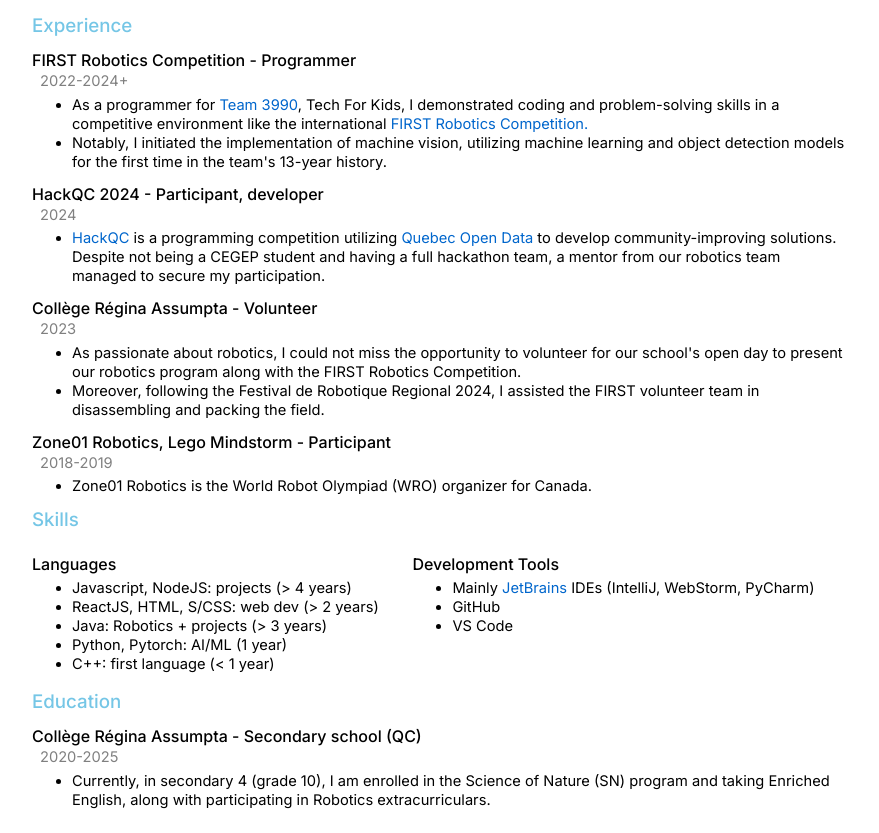
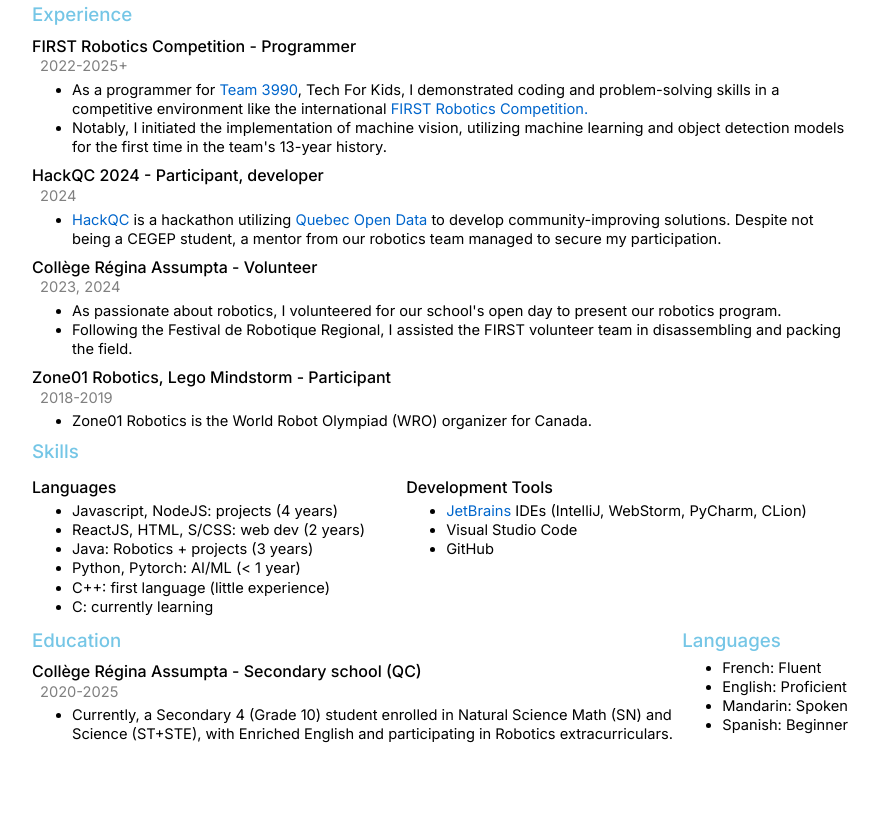
Before and after one commit to jerryxfu/curriculum-vitae, a plain HTML site: page index.html in a window 1280 px wide. Shown: the part 141-974 px from the top of the page, without its empty margins (200-1079 px from the left). After the commit the page ends 909 px from the top, so only its background shows below. Drawn offline with Linux system fonts and the light colour scheme.

Commit message:
added content and tuned styles

```diff
--- a/index.css
+++ b/index.css
@@ -1,5 +1,4 @@
 * {
-    /*font-family: "Nunito Sans", sans-serif;*/
     font-family: "Inter", sans-serif;
     font-optical-sizing: auto;
     font-style: normal;
@@ -30,23 +29,23 @@ body {
 h1 {
     font-size: 25pt;
     font-weight: 500;
-    margin: 0 0 0.5em 0;
+    margin: 0 0 0.75rem 0;
 }
 
 h2 {
     font-weight: 500;
-    margin: 0 0 0.5em 0;
+    margin: 0 0 0.25em 0;
 }
 
 h3 {
     color: #75c6e6; /* 68% HS(L) fav */
     font-weight: 500;
-    margin: 0.75rem 0 0.5em 0;
+    margin: 0.50rem 0 0.35rem 0;
 }
 
 h4 {
     font-weight: 500;
-    margin: 0.75rem 0 0 0;
+    margin: 0.50rem 0 0 0;
 }
 
 p, ul {
@@ -60,7 +59,7 @@ ul {
     margin: 0.25rem 0;
 }
 
-.small-gray-text {
+.subtext {
     font-size: 11pt;
     color: gray;
     margin-left: 0.5rem;
--- a/index.html
+++ b/index.html
@@ -11,6 +11,7 @@
     <link rel="stylesheet" type="text/css" href="styles.css">
     <link rel="icon" type="image/png" href="assets/favicon.png">
 </head>
+
 <body>
 <div id="cv">
     <div class="flex-container">
@@ -18,8 +19,9 @@
             <h1>Jerry Fu</h1>
             <h2>Software Developer Intern</h2>
 
-            <p>Montreal, Quebec, Canada | H2P 2A7</p>
+            <p style="margin-bottom: 0.25rem">Montreal, Quebec, Canada | H2P 2A7</p>
         </div>
+
         <div class="flex-item" style="margin-top: 2rem">
             <p>
                 <a href="mailto:jerryfu_mc@outlook.com">jerryfu_mc@outlook.com</a>
@@ -37,12 +39,12 @@
     <h3>Experience</h3>
 
     <h4>FIRST Robotics Competition - Programmer</h4>
-    <p class="small-gray-text">2022-2024+</p>
+    <p class="subtext">2022-2025+</p>
     <ul>
         <li>
             As a programmer for <a href="https://www.team3990.com/" target="_blank">Team 3990</a>, Tech For Kids, I demonstrated coding and problem-solving
-            skills in a competitive environment like the international
-            <a href="https://www.firstinspires.org/robotics/frc" target="_blank">FIRST Robotics Competition.</a>
+            skills in a competitive environment like the international <a href="https://www.firstinspires.org/robotics/frc" target="_blank">FIRST Robotics
+            Competition.</a>
         </li>
         <li>
             Notably, I initiated the implementation of machine vision, utilizing machine learning and object detection models for the first time in the team's
@@ -51,29 +53,28 @@
     </ul>
 
     <h4>HackQC 2024 - Participant, developer</h4>
-    <p class="small-gray-text">2024</p>
+    <p class="subtext">2024</p>
     <ul>
         <li>
-            <a href="https://hackqc.ca/" target="_blank">HackQC</a> is a programming competition utilizing
+            <a href="https://hackqc.ca/" target="_blank">HackQC</a> is a hackathon utilizing
             <a href="https://www.donneesquebec.ca/" target="_blank">Quebec Open Data</a> to develop community-improving solutions. Despite not being a CEGEP
-            student and having a full hackathon team, a mentor from our robotics team managed to secure my participation.
+            student, a mentor from our robotics team managed to secure my participation.
         </li>
     </ul>
 
     <h4>Collège Régina Assumpta - Volunteer</h4>
-    <p class="small-gray-text">2023</p>
+    <p class="subtext">2023, 2024</p>
     <ul>
         <li>
-            As passionate about robotics, I could not miss the opportunity to volunteer for our school's open day to present our robotics program along with the
-            FIRST Robotics Competition.
+            As passionate about robotics, I volunteered for our school's open day to present our robotics program.
         </li>
         <li>
-            Moreover, following the Festival de Robotique Regional 2024, I assisted the FIRST volunteer team in disassembling and packing the field.
+            Following the Festival de Robotique Regional, I assisted the FIRST volunteer team in disassembling and packing the field.
         </li>
     </ul>
 
     <h4>Zone01 Robotics, Lego Mindstorm - Participant</h4>
-    <p class="small-gray-text">2018-2019</p>
+    <p class="subtext">2018-2019</p>
     <ul>
         <li>Zone01 Robotics is the World Robot Olympiad (WRO) organizer for Canada.</li>
     </ul>
@@ -81,37 +82,53 @@
     <!-- SKILLS -->
     <h3>Skills</h3>
     <div class="flex-container">
-        <div class="flex-item">
+        <div class="flex-item" style="white-space: nowrap">
             <h4>Languages</h4>
             <ul>
-                <li>Javascript, NodeJS: projects (> 4 years)</li>
-                <li>ReactJS, HTML, S/CSS: web dev (> 2 years)</li>
-                <li>Java: Robotics + projects (> 3 years)</li>
-                <li>Python, Pytorch: AI/ML (1 year)</li>
-                <li>C++: first language (< 1 year)</li>
+                <li>Javascript, NodeJS: projects (4 years)</li>
+                <li>ReactJS, HTML, S/CSS: web dev (2 years)</li>
+                <li>Java: Robotics + projects (3 years)</li>
+                <li>Python, Pytorch: AI/ML (< 1 year)</li>
+                <li>C++: first language (little experience)</li>
+                <li>C: currently learning</li>
             </ul>
         </div>
         <div class="flex-item">
             <h4>Development Tools</h4>
             <ul>
-                <li>Mainly <a href="https://www.jetbrains.com/ides/" target="_blank">JetBrains</a> IDEs (IntelliJ, WebStorm, PyCharm)</li>
+                <li><a href="https://www.jetbrains.com/ides/" target="_blank">JetBrains</a> IDEs (IntelliJ, WebStorm, PyCharm, CLion)</li>
+                <li>Visual Studio Code</li>
                 <li>GitHub</li>
-                <li>VS Code</li>
             </ul>
         </div>
     </div>
 
-    <!--Education-->
+    <div class="flex-container">
+        <div class="flex-item">
+            <!-- EDUCATION -->
             <h3>Education</h3>
 
             <h4>Collège Régina Assumpta - Secondary school (QC)</h4>
-    <p class="small-gray-text">2020-2025</p>
+            <p class="subtext">2020-2025</p>
             <ul>
                 <li>
-            Currently, in secondary 4 (grade 10), I am enrolled in the Science of Nature (SN) program and taking Enriched English, along with participating in
-            Robotics extracurriculars.
+                    Currently, a Secondary 4 (Grade 10) student enrolled in Natural Science Math (SN) and Science (ST+STE), with Enriched English and
+                    participating in Robotics extracurriculars.
                 </li>
             </ul>
         </div>
+
+        <div class="flex-item" style="white-space: nowrap">
+            <!-- Languages -->
+            <h3>Languages</h3>
+            <ul>
+                <li>French: Fluent</li>
+                <li>English: Proficient</li>
+                <li>Mandarin: Spoken</li>
+                <li>Spanish: Beginner</li>
+            </ul>
+        </div>
+    </div>
+</div>
 </body>
 </html>
```
Lines whose indentation alone changed are shown as unchanged.
